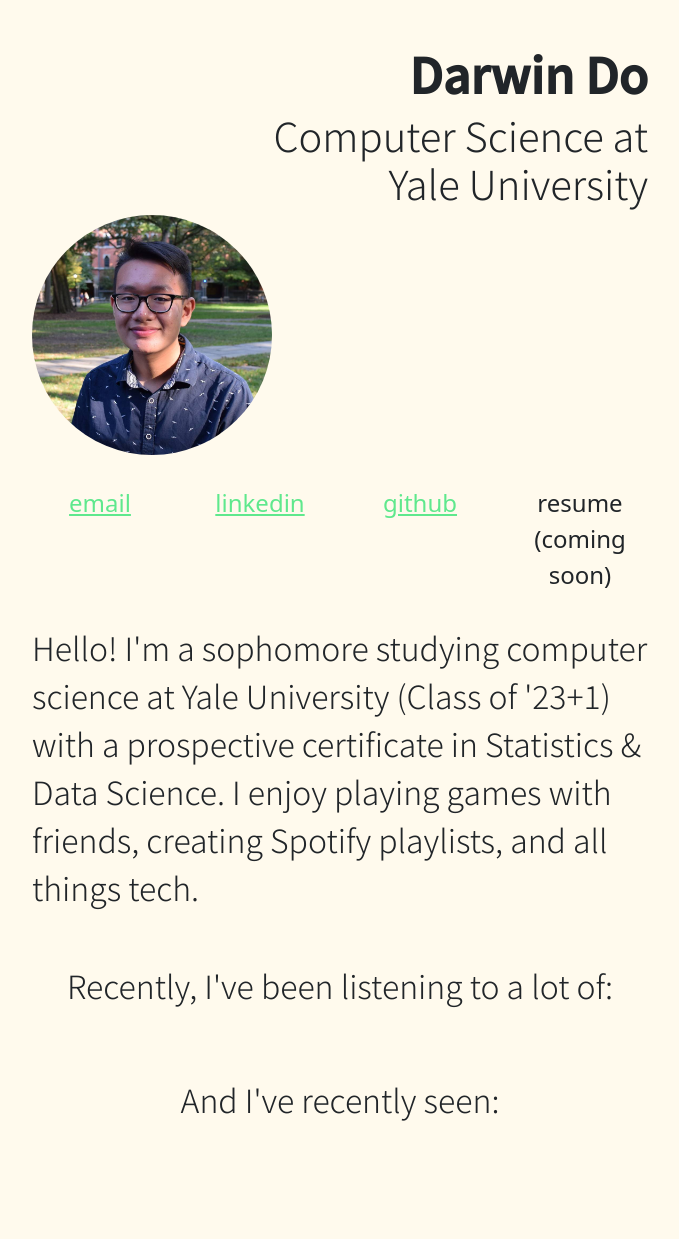
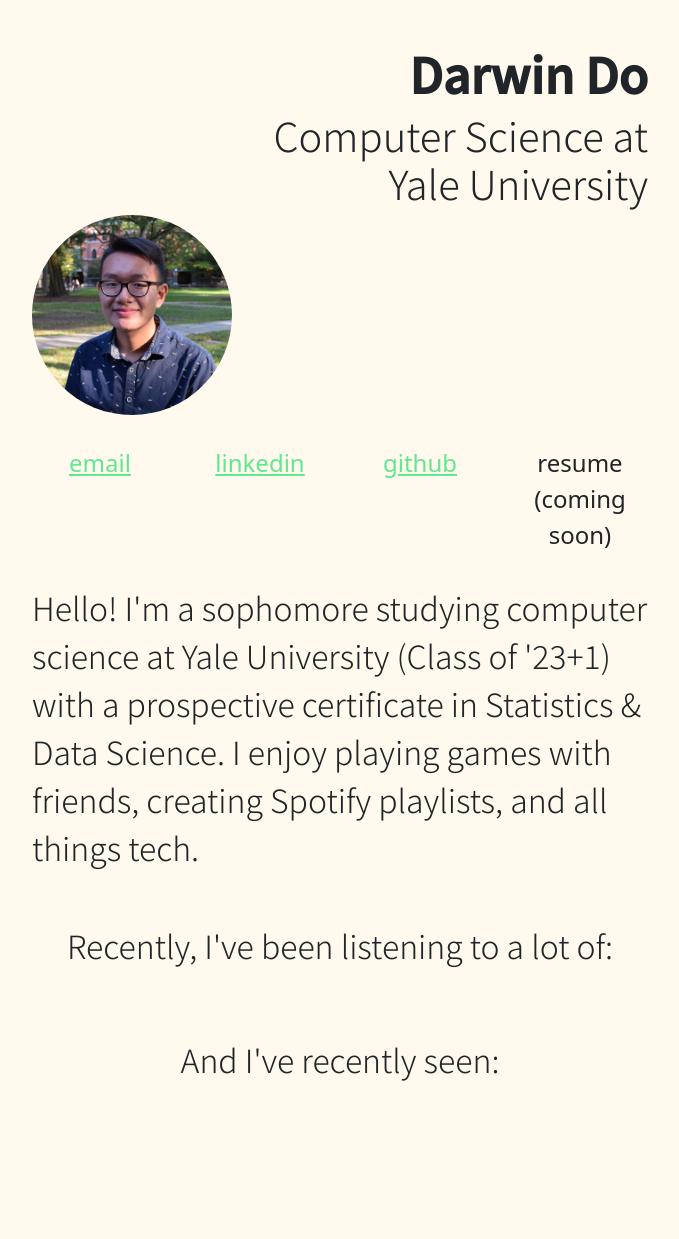
Before and after one commit to dsmaugy/personal-site, a Flask app: template app/templates/index.html in a window 1280 px wide. Shown: the whole page, without its empty margins (300-979 px from the left). After the commit the page ends 1081 px from the top, so only its background shows below. Run offline with Flask 2, Linux system fonts and the light colour scheme; the template is opened without the code that fills it, so the values that code supplies are empty.

Commit message:
small css changes

```diff
--- a/app/static/css/index.css
+++ b/app/static/css/index.css
@@ -53,7 +53,7 @@ a:visited {
 
 .image-header img {
     border-radius: 50%;
-    height: 30%;
+    height: 200px;
 }
 
 .body p {
@@ -77,7 +77,7 @@ a:visited {
 
 .song-bar {
     width: 100%;
-    overflow: auto;
+    /* overflow: auto; */
     text-align: center;
     margin-top: 50px;
 }
```
